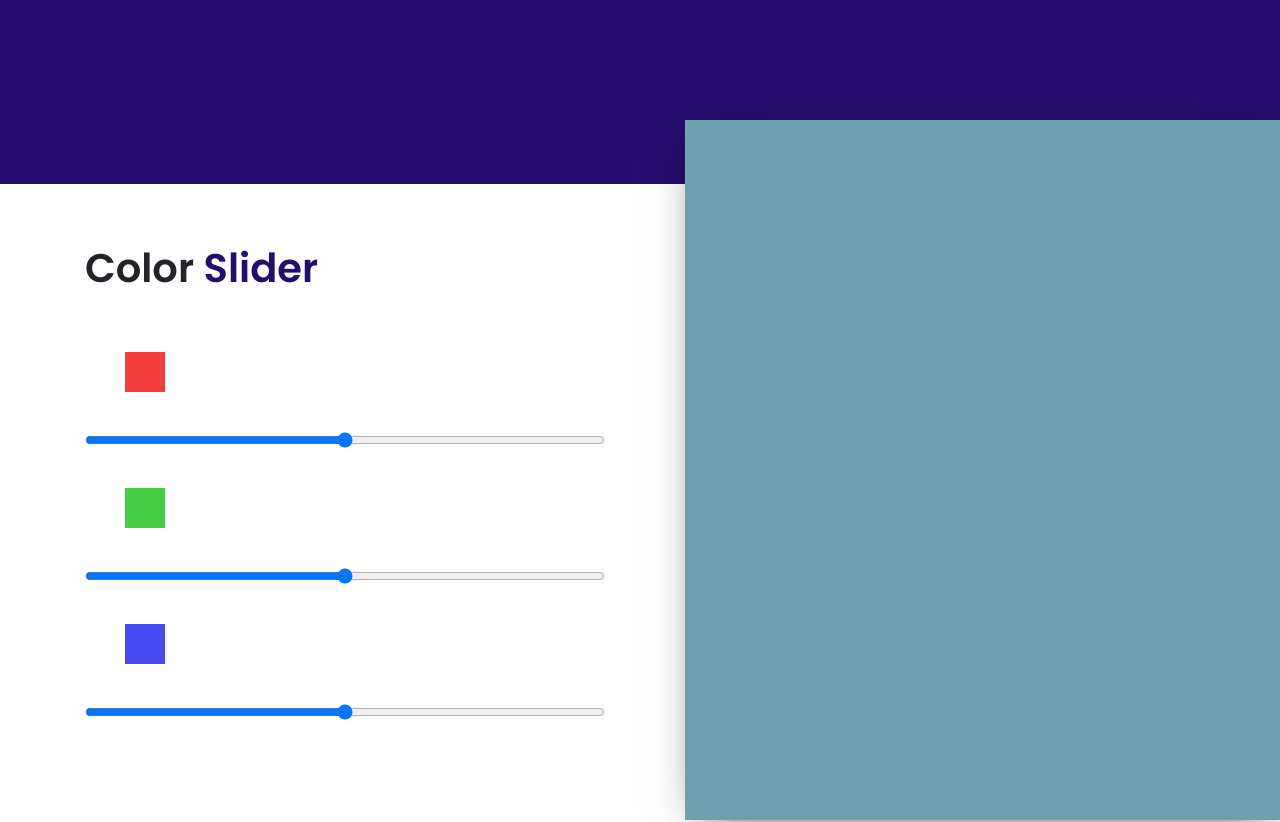
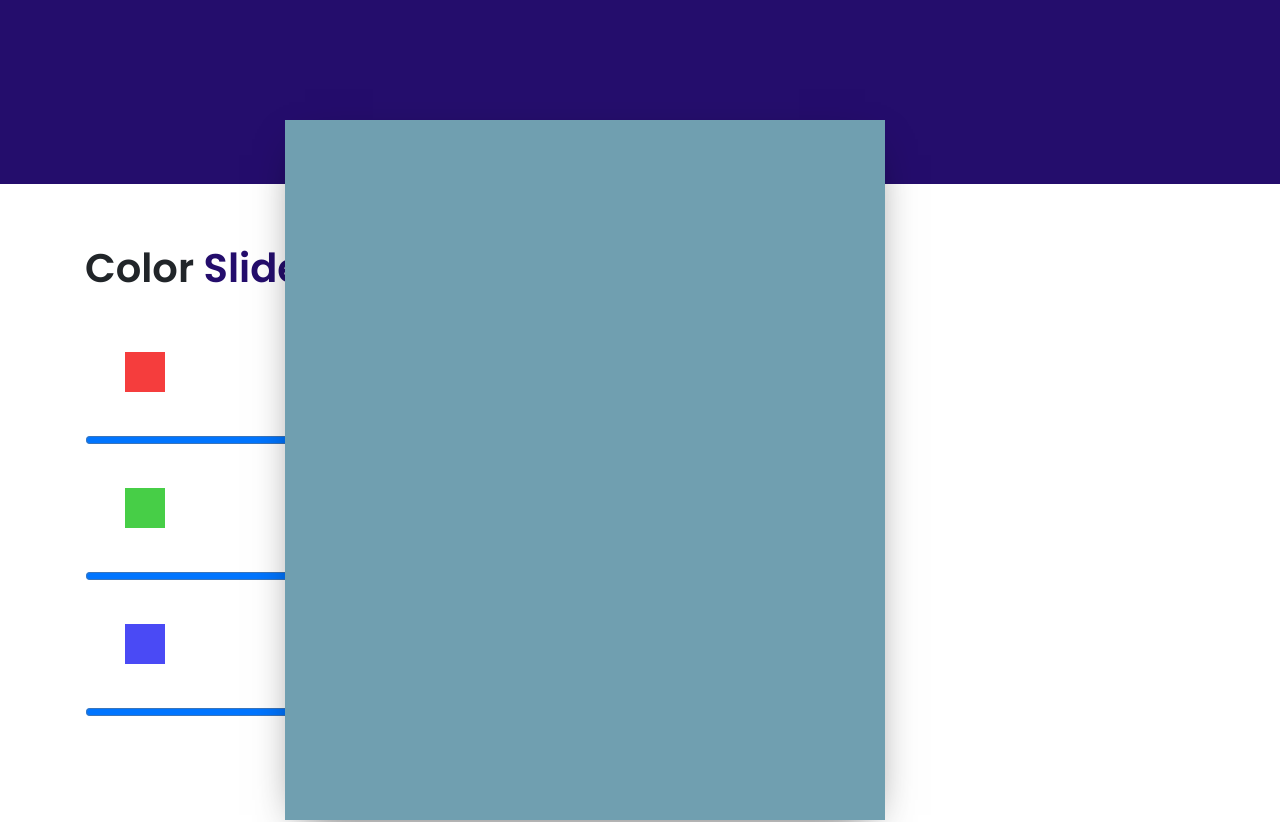
Before and after one commit to sandi-fauzan/css-color-slider.github.io, a plain HTML site: page index.html in a window 1280 px wide. Shown: the part 1926-2748 px from the top of the page. Drawn offline with nearby package versions, Linux system fonts and the light colour scheme.

Commit message:
Update style.css

```diff
--- a/style.css
+++ b/style.css
@@ -162,7 +162,7 @@ body {
 }
 
 .slide {
-    width: 520px;
+    width: 480px;
 }
 
 .s-merah {
@@ -186,7 +186,8 @@ body {
     height: 700px;
     background-color: #709fb0;
     float: right;
-    margin: -600px 600px;
+    margin: -600px 200px;
+    overflow: scroll;
     -webkit-box-shadow: 0px 15px 44px -20px rgba(0, 0, 0, 0.75);
     -moz-box-shadow: 0px 15px 44px -20px rgba(0, 0, 0, 0.75);
     box-shadow: 0px 15px 44px -20px rgba(0, 0, 0, 0.75);
```
